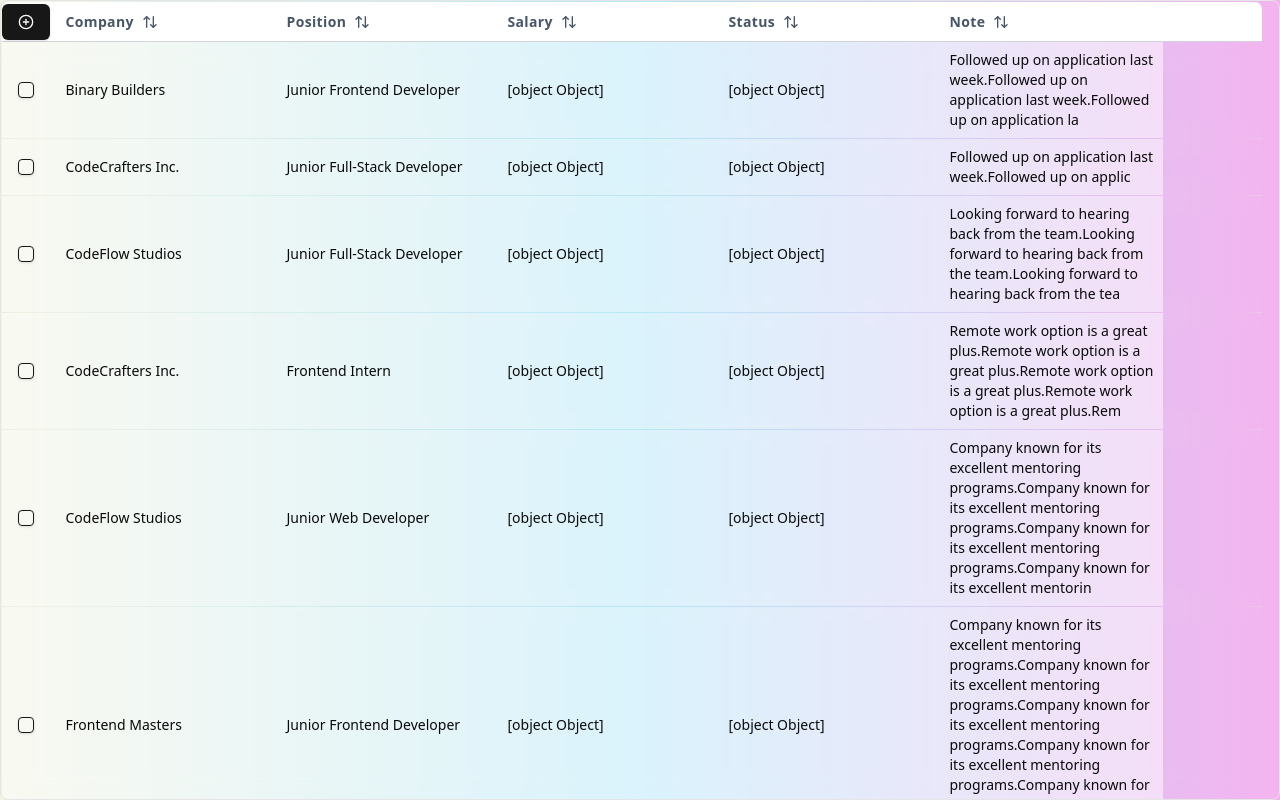
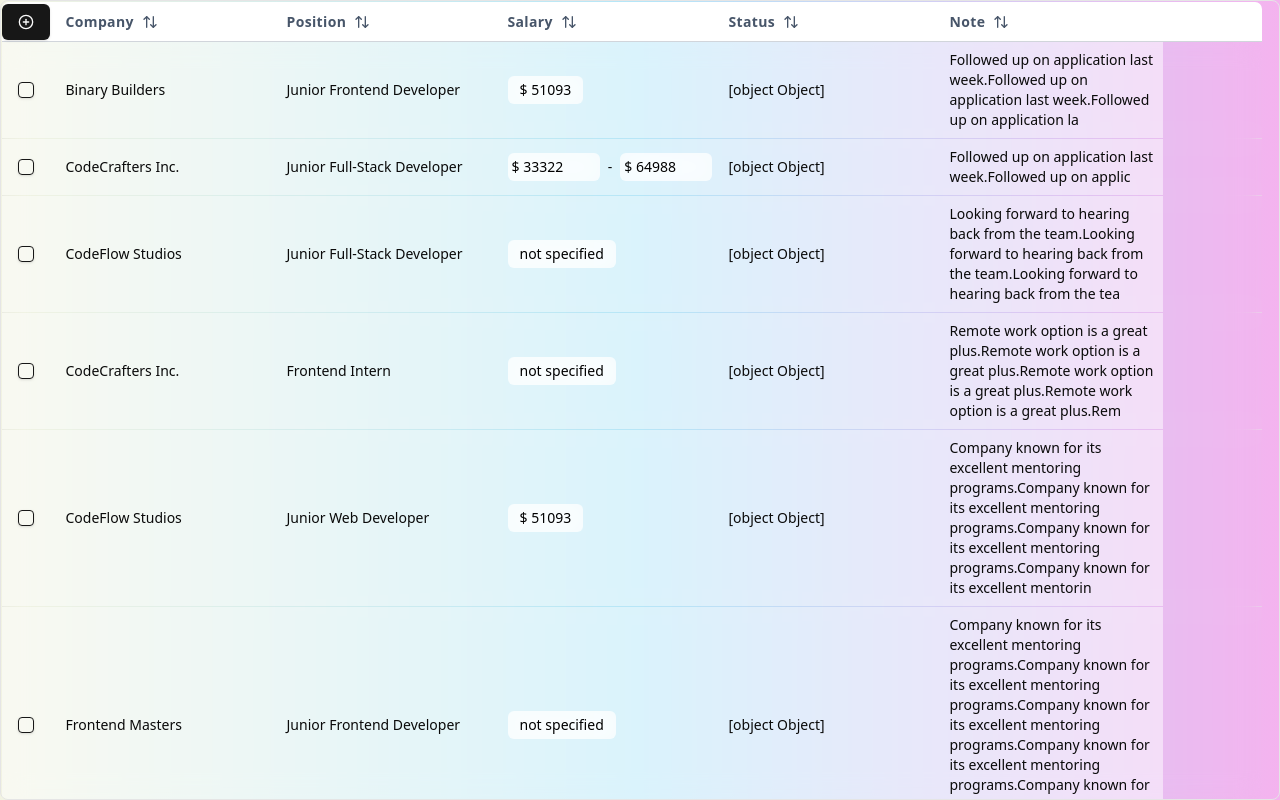
Before and after one commit to refvds/job-application-tracker, a React (Vite) app in the folder frontend/: page / in a window 1280 px wide. Built offline with nearby package versions, Linux system fonts and the light colour scheme.

Commit message:
[style-feat]: add styled salary cell to the table

```diff
--- /dev/null
+++ b/frontend/src/components/shared/salary-cell.tsx
@@ -0,0 +1,37 @@
+import { cn } from '@/lib/utils';
+import { FC } from 'react';
+import { SalarySlot } from './salary-slot';
+import { TSalaryType, TSalaryValue } from '../types/record';
+
+interface IProps {
+  type: TSalaryType;
+  value: TSalaryValue;
+  labels?: boolean;
+}
+
+export const SalaryCell: FC<IProps> = ({ type, value, labels = true }) => {
+  return (
+    <>
+      {type === 'range' && (
+        <div
+          className={cn(
+            'flex items-center',
+            labels && 'justify-center',
+            'max-md:flex-col max-md:items-start',
+          )}
+        >
+          <SalarySlot value={value.from} labels={labels} />
+          <span className='mx-2'>-</span>
+          <SalarySlot value={value.to} labels={labels} />
+        </div>
+      )}
+      {(type === 'fixed' || type === 'notSpecified') && (
+        <div className='w-fit bg-white/70 backdrop-blur-md rounded-md py-1 px-3 '>
+          <span className='text-black '>
+            {type === 'fixed' ? '$' : ''} {value}
+          </span>
+        </div>
+      )}
+    </>
+  );
+};
--- /dev/null
+++ b/frontend/src/components/shared/salary-slot.tsx
@@ -0,0 +1,20 @@
+import { cn } from '@/lib/utils';
+
+export const SalarySlot = ({
+  value,
+  labels,
+}: {
+  value: number;
+  labels: boolean;
+}) => {
+  return (
+    <div
+      className={cn(
+        labels ? 'flex gap-1 items-center w-36 max-md:w-16 ' : 'w-16',
+        '  bg-white/70 backdrop-blur-md rounded-md p-1  ',
+      )}
+    >
+      <span className='text-black '>$ {value}</span>
+    </div>
+  );
+};
--- a/frontend/src/components/shared/table-columns.tsx
+++ b/frontend/src/components/shared/table-columns.tsx
@@ -1,9 +1,6 @@
 import { ColumnDef } from '@tanstack/react-table';
 import { IRecord } from '../types/record';
-
-// type CustomColumnDef<TData> = ColumnDef<TData> & {
-//   headerClassName?: string;
-// };
+import { SalaryCell } from './salary-cell';
 
 export const tableColumns: ColumnDef<IRecord>[] = [
   {
@@ -21,38 +18,23 @@ export const tableColumns: ColumnDef<IRecord>[] = [
     header: 'Salary',
     enableSorting: true,
 
-    // cell: ({ cell }) => {
-    //   return (
-    //     <SalaryCell
-    //       type={cell.row.original.salary.type}
-    //       value={cell.row.original.salary.value}
-    //     />
-    //   );
-    // },
+    cell: ({ cell }) => {
+      return (
+        <SalaryCell
+          type={cell.row.original.salary.type}
+          value={cell.row.original.salary.value}
+        />
+      );
+    },
   },
   {
     accessorKey: 'status',
     header: 'Status',
     enableSorting: true,
-    // headerClassName: 'w-[150px] max-md:w-[80px]',
-    // cell: ({ cell }) => {
-    //   return (
-    //     <Badge
-    //       variant="outline"
-    //       className={cn('p-[6px] rounded-md', cell.row.original.status.type)}
-    //     >
-    //       {cell.row.original.status.value}
-    //     </Badge>
-    //   );
-    // },
   },
   {
     accessorKey: 'note',
     header: 'Note',
     enableSorting: true,
-
-    // cell: ({ cell }) => {
-    //   return <ExpandableNote text={cell.row.original.note} />;
-    // },
   },
 ];
--- a/frontend/src/components/types/record.ts
+++ b/frontend/src/components/types/record.ts
@@ -1,11 +1,12 @@
-type TSalaryValue = string | number | { from: number; to: number };
+export type TSalaryValue = string | number | { from: number; to: number };
+export type TSalaryType = 'range' | 'fixed' | 'notSpecified';
 
 export interface IRecord {
   id: number;
   company: string;
   position: string;
   salary: {
-    type: string;
+    type: TSalaryType;
     value: TSalaryValue;
   };
   status: {
```
